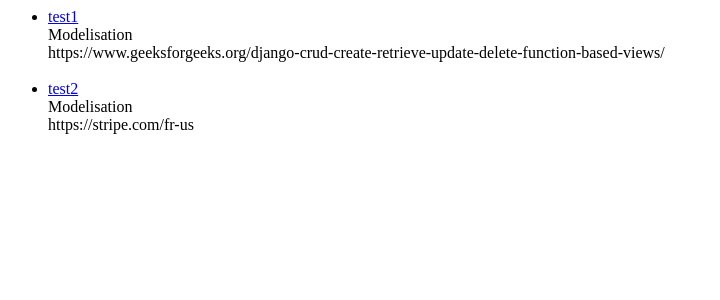
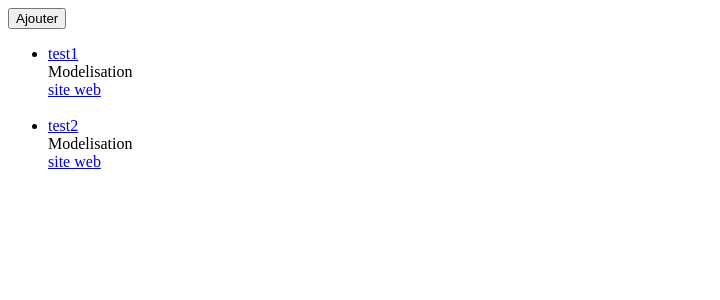
Before and after one commit to TeraTra/stateProject, a Django app: page /home/allprojects/ in a window 1280 px wide. Shown: the top 300 px of the page, without its empty margins (0-720 px from the left). Run offline with Django 4.2, Linux system fonts and the light colour scheme; data comes from the database, SQL or seed files in the repository; both versions use the stored data as it was after the commit.

Commit message:
change link for site and add boutton router

```diff
--- a/statApp/models.py
+++ b/statApp/models.py
@@ -14,4 +14,4 @@ STAT = (
 class Project(models.Model):
     nameProject = models.CharField(max_length=50)
     projectProgress = models.CharField(max_length=50, choices=STAT, verbose_name='stat')
-    link_site = models.URLField(max_length=255)
+    link_site = models.CharField(max_length=255)
--- a/statApp/templates/statApp/add.html
+++ b/statApp/templates/statApp/add.html
@@ -1,11 +1,6 @@
 <div>
     <header>
         <h2>ADD project</h2>
-        <a href="">
-            <button>
-                change Progress
-            </button>
-        </a>
     </header>
 
     {% block content %}
--- a/statApp/templates/statApp/allprojects.html
+++ b/statApp/templates/statApp/allprojects.html
@@ -1,4 +1,11 @@
 <div>
+    <header>
+        <a href="{% url 'ajout' %}">
+            <button>
+                Ajouter
+            </button>
+        </a>
+    </header>
     <ul>
         {% for project in projects %}
             <li>
@@ -6,7 +13,9 @@
                     <div>{{project.nameProject}}</div>
                 </a>
                 <div>{{project.projectProgress}}</div>
-                <div>{{project.link_site}}</div></br>
+                <a href="{{project.link_site}}" target="_blank">
+                    <div>site web</div>
+                </a></br>
             </li>
         {%endfor%}
     </ul>
--- a/statApp/templates/statApp/history.html
+++ b/statApp/templates/statApp/history.html
@@ -1,10 +1,13 @@
 <div>
+    <header></header>
     <ul>
         {% for project in projects %}
         <li>
             <div>{{project.nameProject}}</div>
             <div>{{project.projectProgress}}</div>
-            <div>{{project.link_site}}</div></br>
+            <a href="{{project.link_site}}" target="_blank">
+                <div>site web</div>
+            </a></br>
         </li>
         {%endfor%}
     </ul>
--- a/stateProject/settings.py
+++ b/stateProject/settings.py
@@ -124,4 +124,4 @@ STATIC_URL = 'static/'
 DEFAULT_AUTO_FIELD = 'django.db.models.BigAutoField'
 
 #redirect after login
-LOGIN_REDIRECT_URL = '/home/add/'
+LOGIN_REDIRECT_URL = '/home/allprojects/'
```
Also changed, not shown: db.sqlite3, statApp/migrations/0001_initial.py.
